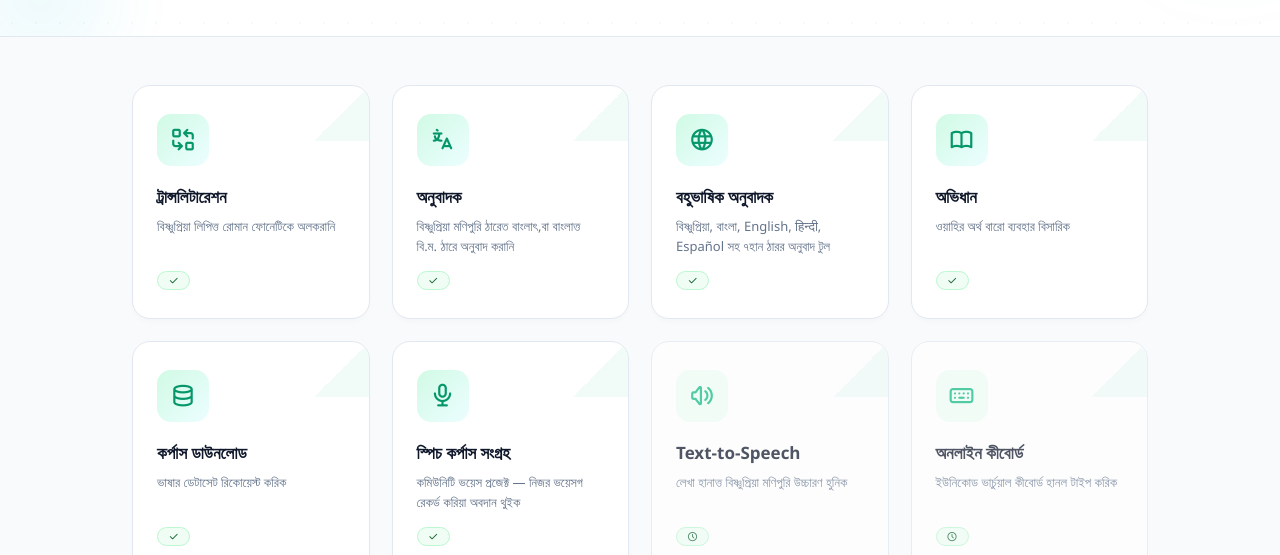
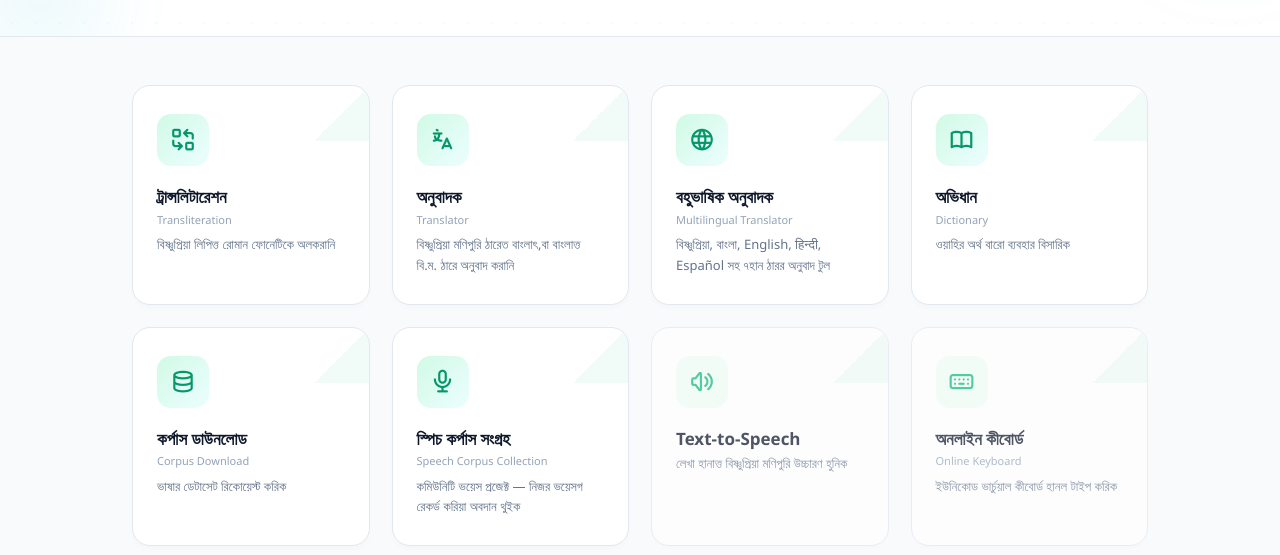
Before and after one commit to ashim2k/imarthar.com, a plain HTML site: page tools.html in a window 1280 px wide. Shown: the part 245-800 px from the top of the page. Drawn offline with Linux system fonts and the light colour scheme.

Commit message:
Update tools.html

```diff
--- a/tools.html
+++ b/tools.html
@@ -97,7 +97,8 @@
   .tool-card.done .tool-icon { background: linear-gradient(135deg, #d1fae5, #ecfeff); color: #059669; }
   .tool-card.soon { opacity: 0.72; }
   .tool-card.soon:hover { transform: none; box-shadow: 0 4px 6px -1px rgba(0,0,0,0.02); border-color: #e2e8f0; }
-  .tool-name { font-size: 17px; font-weight: 700; color: #0f172a; margin-bottom: 6px; }
+  .tool-name { font-size: 17px; font-weight: 700; color: #0f172a; margin-bottom: 2px; }
+  .tool-name-en { font-size: 11px; font-weight: 400; color: #94a3b8; margin-bottom: 6px; }
   .tool-desc { font-size: 13px; color: #64748b; line-height: 1.6; flex: 1; }
   .tool-status {
     margin-top: 14px; display: inline-flex; align-items: center; gap: 5px;
@@ -144,64 +145,66 @@
     <a href="transliteration.html" class="tool-card done">
       <div class="tool-icon"><i class="ti ti-replace"></i></div>
       <div class="tool-name">ট্রান্সলিটারেশন</div>
+      <div class="tool-name-en">Transliteration</div>
       <div class="tool-desc">বিষ্ণুপ্রিয়া লিপিত্ত রোমান ফোনেটিকে অলকরানি</div>
-      <span class="tool-status status-live"><i class="ti ti-check"></i></span>
     </a>
 
     <a href="translator.html" class="tool-card done">
       <div class="tool-icon"><i class="ti ti-language"></i></div>
       <div class="tool-name">অনুবাদক</div>
+      <div class="tool-name-en">Translator</div>
       <div class="tool-desc">বিষ্ণুপ্রিয়া মণিপুরি ঠারেত বাংলাৎ,বা বাংলাত্ত বি.ম. ঠারে অনুবাদ করানি</div>
-      <span class="tool-status status-live"><i class="ti ti-check"></i></span>
     </a>
 
     <a href="translator_multilang.html" class="tool-card done">
       <div class="tool-icon"><i class="ti ti-world"></i></div>
       <div class="tool-name">বহুভাষিক অনুবাদক</div>
+      <div class="tool-name-en">Multilingual Translator</div>
       <div class="tool-desc">বিষ্ণুপ্রিয়া, বাংলা, English, हिन्दी, Español সহ ৭হান ঠারর অনুবাদ টুল</div>
-      <span class="tool-status status-live"><i class="ti ti-check"></i></span>
     </a>
 
     <a href="dictionary.html" class="tool-card done">
       <div class="tool-icon"><i class="ti ti-book"></i></div>
       <div class="tool-name">অভিধান</div>
+      <div class="tool-name-en">Dictionary</div>
       <div class="tool-desc">ওয়াহির অর্থ বারো ব্যবহার বিসারিক</div>
-      <span class="tool-status status-live"><i class="ti ti-check"></i></span>
     </a>
 
     <a href="corpus.html" class="tool-card done">
       <div class="tool-icon"><i class="ti ti-database"></i></div>
       <div class="tool-name">কর্পাস ডাউনলোড</div>
+      <div class="tool-name-en">Corpus Download</div>
       <div class="tool-desc">ভাষার ডেটাসেট রিকোয়েস্ট করিক</div>
-      <span class="tool-status status-live"><i class="ti ti-check"></i></span>
     </a>
 
     <a href="speech-corpus.html" class="tool-card done">
       <div class="tool-icon"><i class="ti ti-microphone"></i></div>
       <div class="tool-name">স্পিচ কর্পাস সংগ্রহ</div>
+      <div class="tool-name-en">Speech Corpus Collection</div>
       <div class="tool-desc">কমিউনিটি ভয়েস প্রজেক্ট — নিজর ভয়েসগ রেকর্ড করিয়া অবদান থুইক</div>
-      <span class="tool-status status-live"><i class="ti ti-check"></i></span>
     </a>
 
     <a href="tts.html" class="tool-card soon">
       <div class="tool-icon"><i class="ti ti-volume"></i></div>
       <div class="tool-name">Text-to-Speech</div>
       <div class="tool-desc">লেখা হানাত্ত বিষ্ণুপ্রিয়া মণিপুরি উচ্চারণ হুনিক</div>
-      <span class="tool-status status-live"><i class="ti ti-clock"></i></span>
+
     </a>
 
     <a href="keyboard.html" class="tool-card soon">
       <div class="tool-icon"><i class="ti ti-keyboard"></i></div>
       <div class="tool-name">অনলাইন কীবোর্ড</div>
+      <div class="tool-name-en">Online Keyboard</div>
       <div class="tool-desc">ইউনিকোড ভার্চুয়াল কীবোর্ড হানল টাইপ করিক</div>
-      <span class="tool-status status-live"><i class="ti ti-clock"></i></span>
+
     </a>
 
     <a href="spellcheck.html" class="tool-card soon">
       <div class="tool-icon"><i class="ti ti-checkbox"></i></div>
       <div class="tool-name">বানান পরীক্ষক</div>
+      <div class="tool-name-en">Spell Checker</div>
       <div class="tool-desc">লেখা বিষ্ণুপ্রিয়া বানানর ভুল ধরিক বারো চুমকরিক</div>
-      <span class="tool-status status-soon"><i class="ti ti-clock"></i></span>
+
     </a>
 
   </div>
```
